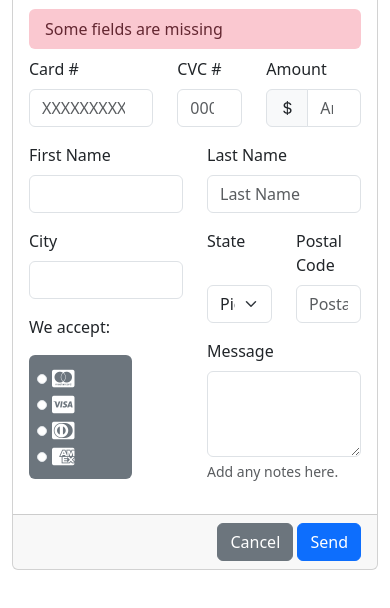
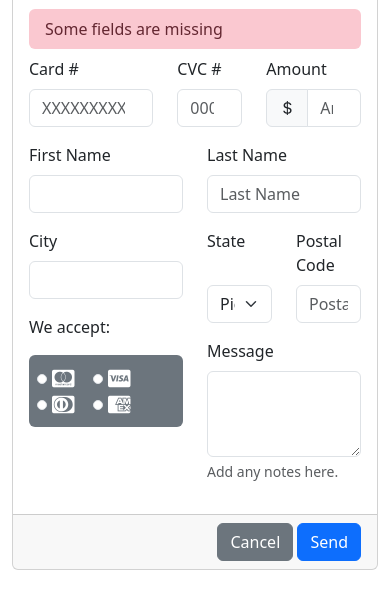
Before and after one commit to cbhutia/Cho-HTML5-form, a plain HTML site: page index.html in a window 390 px wide. Shown: the part 82-690 px from the top of the page. Drawn offline with nearby package versions, Linux system fonts and the light colour scheme.

Commit message:
more responsive changes in credit cards col.

```diff
--- a/index.html
+++ b/index.html
@@ -64,7 +64,8 @@
                             </div>
                             <div>
                                 <p>We accept:</p>
-                                <div class="bg-secondary rounded pt-3 pb-1 ps-2 small-elements col-8">
+                                <div
+                                    class="bg-secondary rounded pt-3 pb-1 ps-2 small-elements col-sm-12 col-xl-6 col-lg-7 col-md-9">
                                     <!-- Creditcards -->
                                     <div class="form-check form-check-inline">
                                         <input class="form-check-input" type="radio" name="inlineRadioOptions"
```
